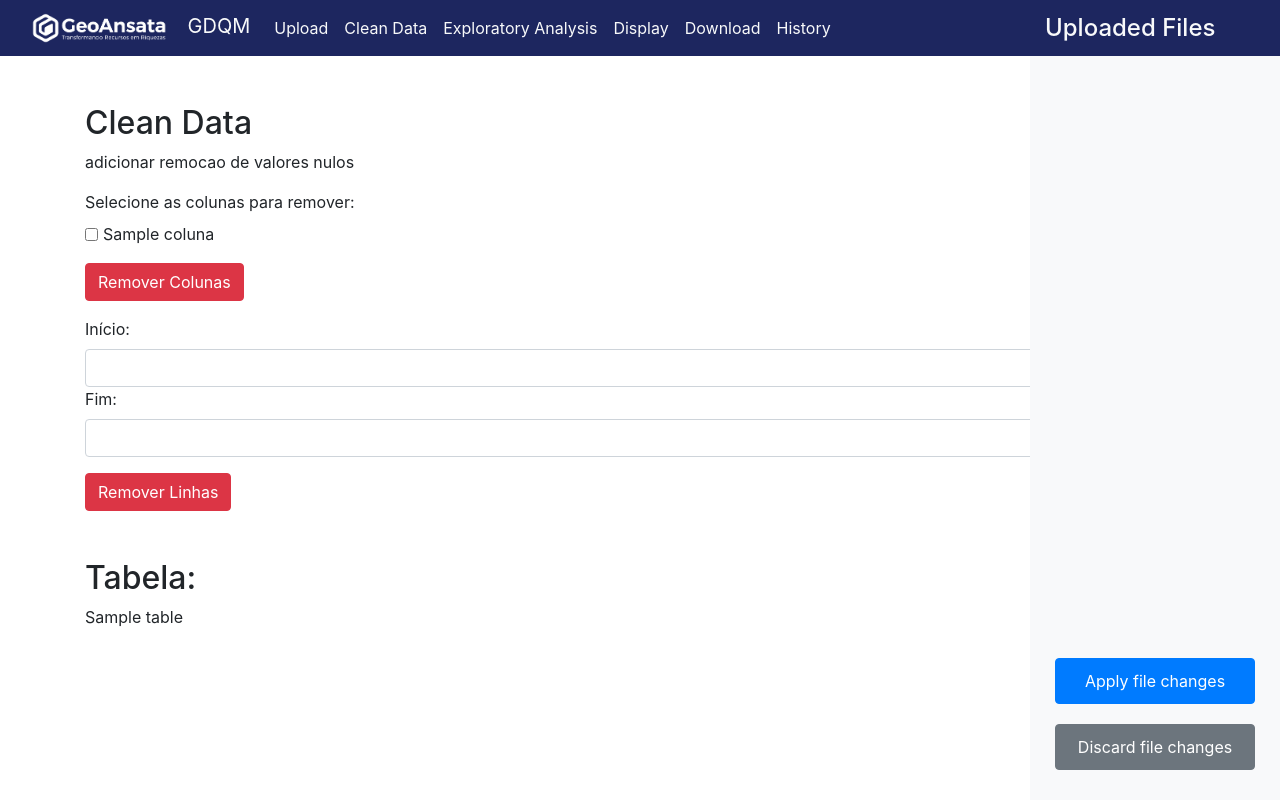
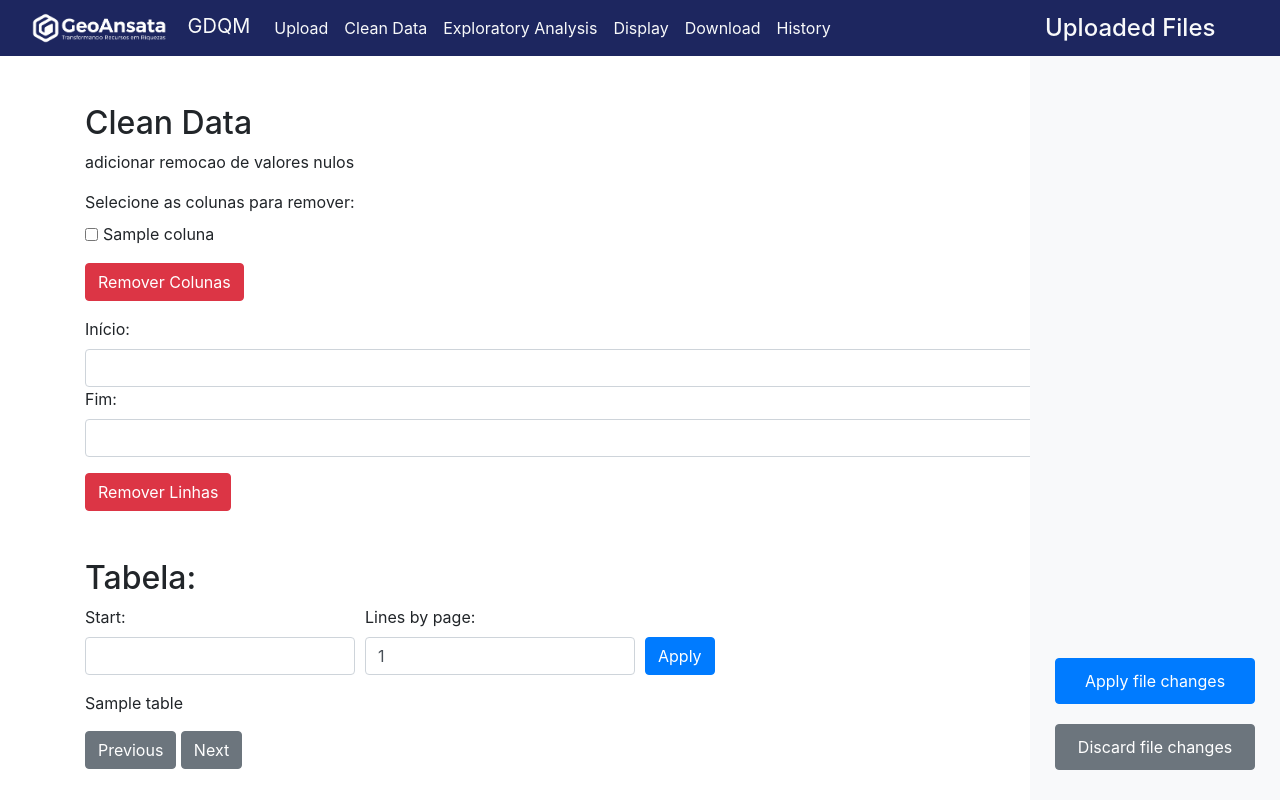
Before and after one commit to GeoAnsata/GeoAnsata-GDQM, a Flask app: template flask_site/templates/clean_data.html in a window 1280 px wide. Run offline with Flask 3, Linux system fonts and the light colour scheme; the template is opened without the code that fills it: most values are stand-ins (such as "Sample title", 1, 10 or a date in 2020); some libraries are stand-ins or nearby versions.

Commit message:
data pagination

```diff
--- a/flask_site/app.py
+++ b/flask_site/app.py
@@ -335,12 +335,16 @@ def download_page():
 def clean_data():
     try:
         df = load_df(app)
+
+        start = request.args.get('start', default=0, type=int)
+        lines_by_page = request.args.get('lines_by_page', default=100, type=int)
+
         column_names = df.columns.tolist()
-        table_html=get_table(df,request)
+        table_html = get_table(df, request, start, lines_by_page)
 
-        return render_template('clean_data.html', table=table_html, uploaded_files=session['sheet_names'], column_names=column_names, selected_file=session["selected_file"], selected_sheet=session["selected_sheet"])
+        return render_template('clean_data.html', table=table_html, uploaded_files=session['sheet_names'], column_names=column_names, selected_file=session["selected_file"], selected_sheet=session["selected_sheet"],start=start,lines_by_page=lines_by_page)
     except:
-        return render_template('clean_data.html', table=None, uploaded_files=session['sheet_names'], column_names=[], selected_file=session["selected_file"], selected_sheet=session["selected_sheet"])
+        return render_template('clean_data.html', table=None, uploaded_files=session['sheet_names'], column_names=[], selected_file=session["selected_file"], selected_sheet=session["selected_sheet"], start=0, lines_by_page=100)
 
 @app.route('/exploratory_analysis')
 def exploratory_analysis():
--- a/flask_site/templates/clean_data.html
+++ b/flask_site/templates/clean_data.html
@@ -36,23 +36,70 @@
     {% if table %}
     <div class="mt-5">
         <h2>Tabela:</h2>
+        <form id="pagination-form" method="get">
+            <div class="form-row">
+                <div class="form-group col-md-3">
+                    <label for="start">Start:</label>
+                    <input type="number" class="form-control" id="start" name="start" value="{{ start }}">
+                </div>
+                <div class="form-group col-md-3">
+                    <label for="lines_by_page">Lines by page:</label>
+                    <input type="number" class="form-control" id="lines_by_page" name="lines_by_page" value="{{ lines_by_page }}">
+                </div>
+                <div class="form-group col-md-3 align-self-end">
+                    <button type="submit" class="btn btn-primary">Apply</button>
+                </div>
+            </div>
+        </form>
         <div class="table-responsive">
             {{ table | safe }}
+        </div>
+        <div class="mt-3">
+            <button id="previous-btn" class="btn btn-secondary">Previous</button>
+            <button id="next-btn" class="btn btn-secondary">Next</button>
         </div>
     </div>
     {% endif %}
 </div>
+
+<style>
+    th {
+        padding: 10px 20px; /* Adjust padding as needed */
+        position: relative; /* Ensure relative positioning for child elements */
+        text-align: left; /* Align text to the left if needed */
+    }
+    .sort-icon {
+        position: absolute;
+        right: 10px; /* Adjust as needed */
+        top: 50%;
+        transform: translateY(-50%);
+        font-size: 0.8em; /* Adjust font size as needed */
+        pointer-events: none; /* Ensure icons don't capture clicks */
+    }
+</style>
 
 <script src="https://cdnjs.cloudflare.com/ajax/libs/font-awesome/5.15.3/js/all.min.js"></script>
 <script>
     document.addEventListener("DOMContentLoaded", function() {
         const headers = document.querySelectorAll("th[data-column]");
         headers.forEach(header => {
+            const column = header.getAttribute("data-column");
+            let currentUrl = new URL(window.location.href);
+            const currentColumn = currentUrl.searchParams.get("sort_column");
+            let sortIcon = header.querySelector(".sort-icon");
+            if (currentColumn === column) {
+                const currentOrder = currentUrl.searchParams.get("sort_order");
+                if (sortIcon) {
+                    sortIcon.classList.remove("fa-arrow-up", "fa-arrow-down");
+                    sortIcon.classList.add(currentOrder === 'asc' ? "fa-arrow-up" : "fa-arrow-down");
+                }
+            } else if (sortIcon) {
+                sortIcon.classList.remove("fa-arrow-up", "fa-arrow-down");
+                sortIcon.classList.add("fa-sort"); // Default sort icon
+            }
+
             header.style.cursor = 'pointer';
             header.addEventListener("click", function() {
-                const column = header.getAttribute("data-column");
-                let currentUrl = new URL(window.location.href);
-                const currentColumn = currentUrl.searchParams.get("sort_column");
                 let newOrder = 'asc';
                 if (currentColumn === column) {
                     const currentOrder = currentUrl.searchParams.get("sort_order");
@@ -63,6 +110,26 @@
                 window.location.href = currentUrl.href;
             });
         });
+
+        document.getElementById('previous-btn').addEventListener('click', function() {
+            let start = parseInt(document.getElementById('start').value) || 0;
+            const linesByPage = parseInt(document.getElementById('lines_by_page').value) || 100;
+            if (start > 0) {
+                start = Math.max(start - linesByPage, 0);
+            }
+            const urlParams = new URLSearchParams(window.location.search);
+            urlParams.set('start', start);
+            window.location.search = urlParams.toString();
+        });
+
+        document.getElementById('next-btn').addEventListener('click', function() {
+            const start = parseInt(document.getElementById('start').value) || 0;
+            const linesByPage = parseInt(document.getElementById('lines_by_page').value) || 100;
+            const newStart = start + linesByPage;
+            const urlParams = new URLSearchParams(window.location.search);
+            urlParams.set('start', newStart);
+            window.location.search = urlParams.toString();
+        });
     });
 </script>
 {% endblock %}
--- a/flask_site/templates/display.html
+++ b/flask_site/templates/display.html
@@ -34,7 +34,7 @@
     {% endif %}
 </div>
 
-<!-- Add custom styles -->
+
 <style>
     th {
         padding: 10px 20px; /* Adjust padding as needed */
```
